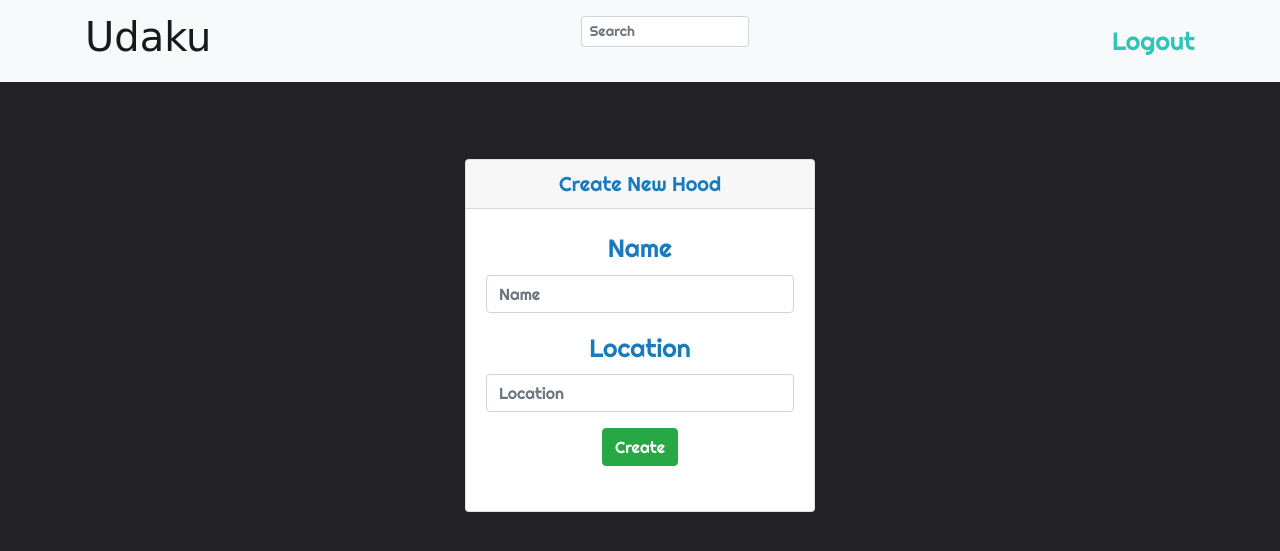
After one commit to wesleymutwiri/hoodwinked2, a Django app: page /neighbour/new/ in a window 1280 px wide. The commit adds this page. Shown: the top 551 px of the page. Run offline with Django 3.2, Linux system fonts and the light colour scheme; the visitor is signed in with stand-in values (Sample User, id 1); some libraries are stand-ins or nearby versions; some web fonts are replaced.

Commit message:
created new neighbour forms

```diff
--- /dev/null
+++ b/neighbour/templates/neighbour/neighbour_base.html
@@ -0,0 +1,8 @@
+{% extends "base.html" %} {% block content %}
+<div class="container">
+    <div class="row">
+        {% block prehood %} {% endblock %} {% block hood_content %} {% endblock %} {% block posthood %} {% endblock %}
+    </div>
+</div>
+
+{% endblock %}
--- /dev/null
+++ b/neighbour/templates/neighbour/neighbourhood_form.html
@@ -0,0 +1,22 @@
+{% extends "neighbour/neighbour_base.html" %} {% load bootstrap4 %} {% block hood_content %}
+<div class="container ">
+    <div class="row">
+        <div class="col-md-4">
+
+        </div>
+        <div class="col-md-4">
+            <div class="card" style=" margin-top: 22%">
+                <h5 class="card-header text-center">Create New Hood</h5>
+                <div class="card-body">
+                    <form action="{% url 'hoods:create'%}" method="post">
+                        {% csrf_token %} {% bootstrap_form form %}
+                        <input type="submit" class="btn btn-success" value="Create">
+                    </form>
+                </div>
+            </div>
+        </div>
+        <div class="col-md-4">
+        </div>
+    </div>
+</div>
+{% endblock %}
--- a/templates/index.html
+++ b/templates/index.html
@@ -1,3 +1,4 @@
 {%extends 'base.html'%} {%block content%} Hello World
 <h1>Another one</h1>
+
 {%endblock%}
--- a/templates/test.html
+++ b/templates/test.html
@@ -3,4 +3,7 @@
 <h1>
     Now logged in
 </h1>
+<div class="container">
+    <a href="{%url 'neighbour:create' %}" class="btn btn-default"> create neighbourhood</a>
+</div>
 {%endblock%}
```
